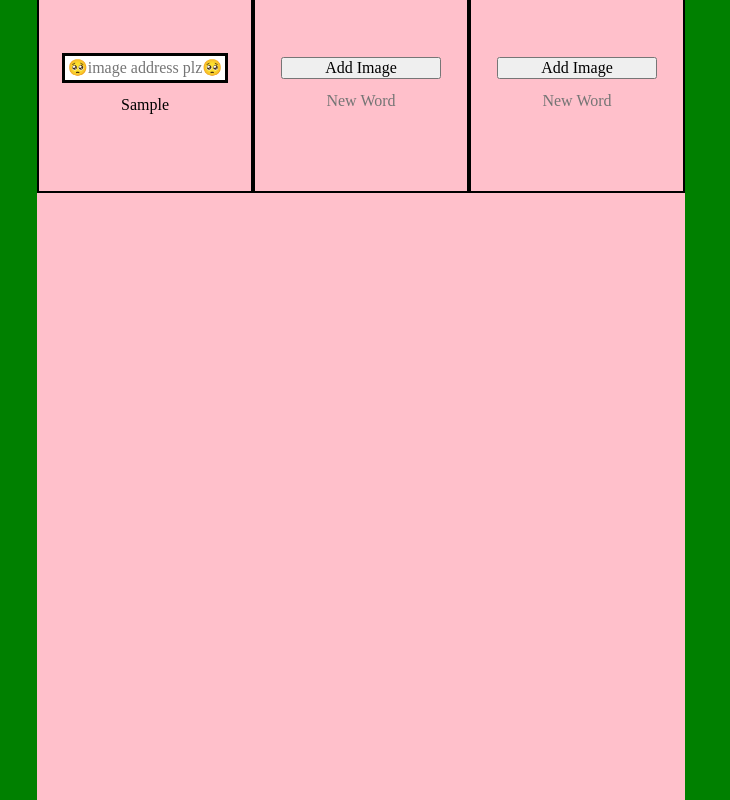
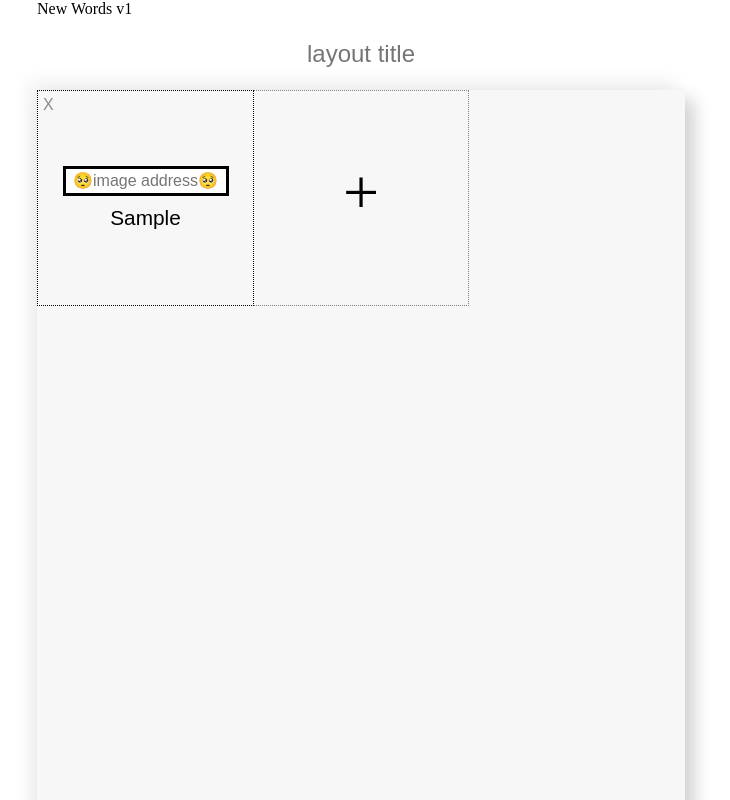
Before and after one commit to Wills-Git/New-Words, a React app in the folder client/: page / in a window 1280 px wide. Both pictures are taken after typing "Sample" into the empty fields and a click on the button "Add Image". Shown: the top 800 px of the page, without its empty margins (279-1009 px from the left). Built offline with nearby package versions, Linux system fonts and the light colour scheme.

Commit message:
frontend 90% done

```diff
--- a/client/src/components/App/App.css
+++ b/client/src/components/App/App.css
@@ -1,9 +1,28 @@
 .app {
-    height: 100vh;
-    width: 100vw;
+
     position: relative;
     display: grid;
+    width: 100%;
+    height: fit-content;
+    overflow: auto;
+    gap: 20px;
     align-content: center;
+    justify-content: center;
+    align-items: center;
     margin:auto;
-    background-color: green;
+    background-color: #ffffff
 }
+
+.addPage {
+    border-radius: 5px;
+    border: none;
+    background: #e0e0e0;
+    box-shadow:  9px 9px 18px #d0d0d0,
+                 -9px -9px 18px #f0f0f0;
+    content: "+";
+    margin: auto;
+    margin-bottom: 20px;
+    height: 100px;
+    width: 100px;
+    position:relative
+}
--- a/client/src/components/App/App.js
+++ b/client/src/components/App/App.js
@@ -4,18 +4,19 @@ import './App.css'
 
 
 function App(){
-    const [photo,setPhoto] = useState([])
-
-    useEffect( () => {
-    })
+    const [layouts,setLayouts] = useState([0])
 
 
+    function NewLayout (){
+        setLayouts([...layouts, layouts.length])
+    }
 
-
+    const pages = layouts.map(layout => <Layout/>)
     return(
         <div className='app'>
             <h1>New Words v1</h1>
-            <Layout />
+            {pages}
+            <button className ="addPage" onClick={NewLayout}>+</button>
         </div>
     )
 }
--- a/client/src/components/Card/Card.css
+++ b/client/src/components/Card/Card.css
@@ -3,17 +3,46 @@
 
 
 .card {
-
-    display: flex;
+    position: relative;
+    display: inline-flex;
     justify-content: center;
     align-items: center;
-    border: 2px solid black;
-    font-size: 1rem;
+    font-family: sans-serif;
+    font-size: 1em;
+    border-top: 1px dotted black;
+    border-left: 1px dotted black;
+}
+
+.card:nth-child(3n){
+    border-right: 1px dotted black;
+}
+.card:nth-last-child(-n + 3):not(.add-card){
+    border-bottom: 1px dotted black;
+}
+.card:nth-last-child(-n + 2):not(.add-card){
+    border-right: 1px dotted black;
+    margin-right: -1px;
+}
+.card:nth-child(12):not(.add-card){
+    margin-right: none !important;
+    border-left: none;
+}
+.card:nth-last-child(4){
+    border-bottom: 1px dotted black;
+    margin-bottom:-1px;
+}
+
+.card:nth-child(9){
+    border-bottom:none;
+    margin-bottom: 0;
+}
 
 
+#card_input {
+font-size: 1.3rem;
+overflow: visible;
 }
-
-#card_input_vis:hover {
+#card_input:hover {
     border: 1px solid pink
 }
 
@@ -48,3 +77,30 @@
     border: none;
     background-color: transparent;
 }
+
+.delete{
+    top: 5px;
+    left: 5px;
+    background-color: transparent;
+    color: #8c8c8c;
+    height: max-content;
+    width: max-content;
+    position: absolute;
+    border:none
+
+
+}
+.addImageButton{
+    height:1.5rem;
+    border: none;
+    border-radius: 5px;
+background: #e0e0e0;
+box-shadow:  26px 26px 51px #d0d0d0,
+             -26px -26px 51px #f0f0f0;
+}
+@media print {
+    .delete{
+        display: none;
+    }
+
+}
--- a/client/src/components/Card/Card.js
+++ b/client/src/components/Card/Card.js
@@ -3,9 +3,10 @@ import reactDom from 'react-dom'
 import './Card.css'
 
 
-export function Card() {
+export function Card(props) {
+    const {ID, currentImgUrls, setCurrentImageUrls, cardIDs, setCardIDs} = props
     const [showDialog,setShowDialog] = useState(false)
-    const [currentImgUrl,setCurrentImageUrl] = useState ("")
+
     const inputRef = useRef(null)
     const addImageRef = useRef(null)
     const parentRef = useRef(null)
@@ -17,14 +18,14 @@ export function Card() {
       };
     const NewImage = ({onClick}) => {
 
-        return <img src={currentImgUrl} onClick={onClick} />
+        return <img src={currentImgUrls[ID]} onClick={onClick} />
     }
     const handleAddImage = (event) => {
         if (event.key === 'Enter') {
-            console.log(addImageRef.current.value);
             const newUrl = addImageRef.current.value
-
-            setCurrentImageUrl(newUrl)
+            const newImgUrls = [...currentImgUrls]
+            newImgUrls[ID] = newUrl;
+            setCurrentImageUrls(newImgUrls)
           }
         }
       const handleButtonClick = () => {
@@ -36,26 +37,32 @@ export function Card() {
       };
 
     function AddImageButton({onClick}) {
-        return <button onClick={onClick}>Add Image</button>;
+        return <button className= "addImageButton" onClick={onClick}>Add Image</button>;
     }
     function AddImageDialog({onClose}) {
         return (
             <dialog open onClose={onClose}>
-                <input type="url" ref={addImageRef} placeholder='🥺image address plz🥺' onKeyDown={handleAddImage}/>
+                <input type="url" ref={addImageRef} placeholder='🥺image address🥺' onKeyDown={handleAddImage}/>
             </dialog>
         )
     }
+    function DeleteCardButton({onClick}){
+        return <button className="delete" onClick={onClick}>X</button>
+    }
+    function handleDelete(){
+        setCardIDs([...cardIDs].filter((_,i) => i !== ID).map(num => num > ID ? num - 1 : num))
+    }
     return (
         <div ref={parentRef} className='card'>
-
+        <DeleteCardButton onClick={handleDelete}/>
         <form onSubmit={e => { e.preventDefault(); }}>
         <div className='addImage'>
             {showDialog ? (
-            !currentImgUrl ? <AddImageDialog onClose={handleDialogClose}/> : <NewImage />
+            !currentImgUrls[ID] ? <AddImageDialog onClose={handleDialogClose}/> : <NewImage />
                   ) : (
             <AddImageButton onClick={handleButtonClick}/>
                   )}
-     <input type="text" id="card_input_vis" ref={inputRef} placeholder='New Word' onKeyDown={handleAddText}/>
+     <input type="text" id="card_input" ref={inputRef} placeholder='New Word' onKeyDown={handleAddText}/>
         </div>
     </form>
 
--- a/client/src/components/Layout/Layout.css
+++ b/client/src/components/Layout/Layout.css
@@ -1,14 +1,71 @@
-@media print {
+
+
+.outer-layout{
+    display:grid;
+    gap: 20px;
+}
+
+.layout-title{
+    margin:auto;
+    font-family: sans-serif;
+    width: 40vw;
+    height: 2rem;
+    font-size: 1.5rem;
+    vertical-align: center;
+    text-align: center;
+    background-color: transparent;
+    border: none;
 
 }
 
+.layout-title:hover{
+    border: 1px solid pink;
+
+}
+
+
 .layout {
-    background-color: pink;
+    border-radius: 5px;
+background: #f7f7f7;
+box-shadow:  9px 9px 18px #d0d0d0,
+             -9px -9px 18px #f0f0f0;
+    width: fit-content;
+    height: fit-content;
     position: relative;
     display: grid;
     margin: auto;
+    overflow: visible;
     gap:0;
+    grid-auto-columns: 2.25in;
     grid-template-columns: repeat(3, 2.25in);
     grid-template-rows: repeat(4,2.25in);
-    grid-auto-columns: none;
+    /* outline: 2px solid black; */
+    page-break-after: always;
+    /* grid-auto-flow: row dense; */
 }
+
+.add-card{
+    background-color: transparent;
+    border: 1px dotted gray;
+    font-size: 4rem;
+    line-height: 30px;
+    padding-bottom: 11px;
+    box-sizing: content-box;
+}
+
+
+@media print {
+    .layout-title:placeholder-shown{
+        display:none;
+    }
+    .add-card{
+        display:none;
+    }
+    .layout{
+        background: none;
+box-shadow:  none;
+    }
+    .add-card{
+        display: none;
+    }
+}
--- a/client/src/components/Layout/Layout.js
+++ b/client/src/components/Layout/Layout.js
@@ -2,12 +2,32 @@ import React, {useState,useEffect} from 'react'
 import { Card } from '../Card/Card'
 import './Layout.css'
 export function Layout (){
+    const [currentImgUrls,setCurrentImageUrls] = useState ([])
+    const [cardIDs,setCardIDs] = useState([0])
+    const Cards = cardIDs.map((cardID)=> (<Card ID={cardID} currentImgUrls={currentImgUrls} setCurrentImageUrls={setCurrentImageUrls} cardIDs={cardIDs} setCardIDs={setCardIDs}/>))
 
+    function AddCard () {
+        if(cardIDs.length <12) {
+        return(
+        <button className ='add-card' onClick={() => {
+            setCardIDs([...cardIDs,cardIDs.length])
+        }}> + </button>
+        )
+    }
+    }
+
+    function LayoutTitle() {
+        return (
+            <input className='layout-title' placeholder='layout title' />
+        )
+    }
     return(
+        <div className='outer-layout'>
+            <LayoutTitle />
         <div className='layout'>
-        <Card />
-        <Card />
-        <Card />
+            {Cards}
+            {AddCard()}
+        </div>
         </div>
     )
 }
--- a/client/src/index.css
+++ b/client/src/index.css
@@ -8,10 +8,14 @@
 }
 html {
     background-color: #ffffff;
+    overflow:auto;
 }
 
 body{
+    height: 100%;
+    width: 100%;
     display: grid;
     align-content: center;
     margin: auto;
+    overflow: auto;
 }
```
